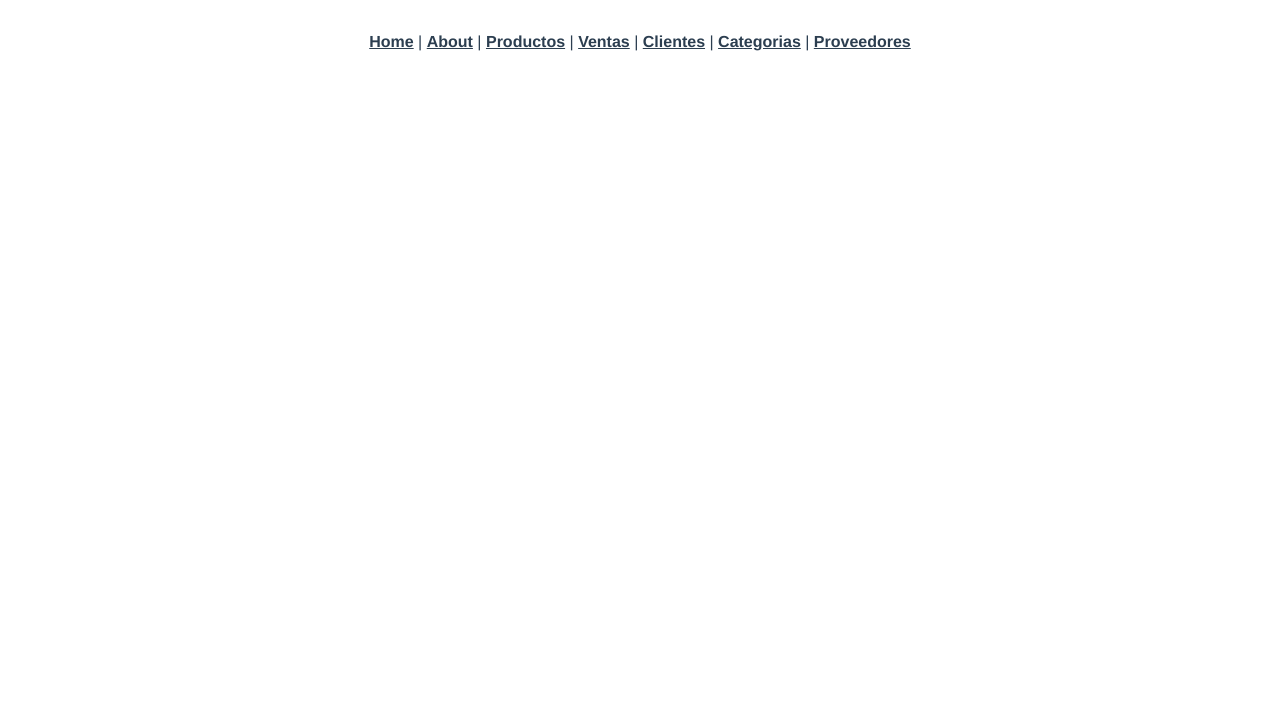
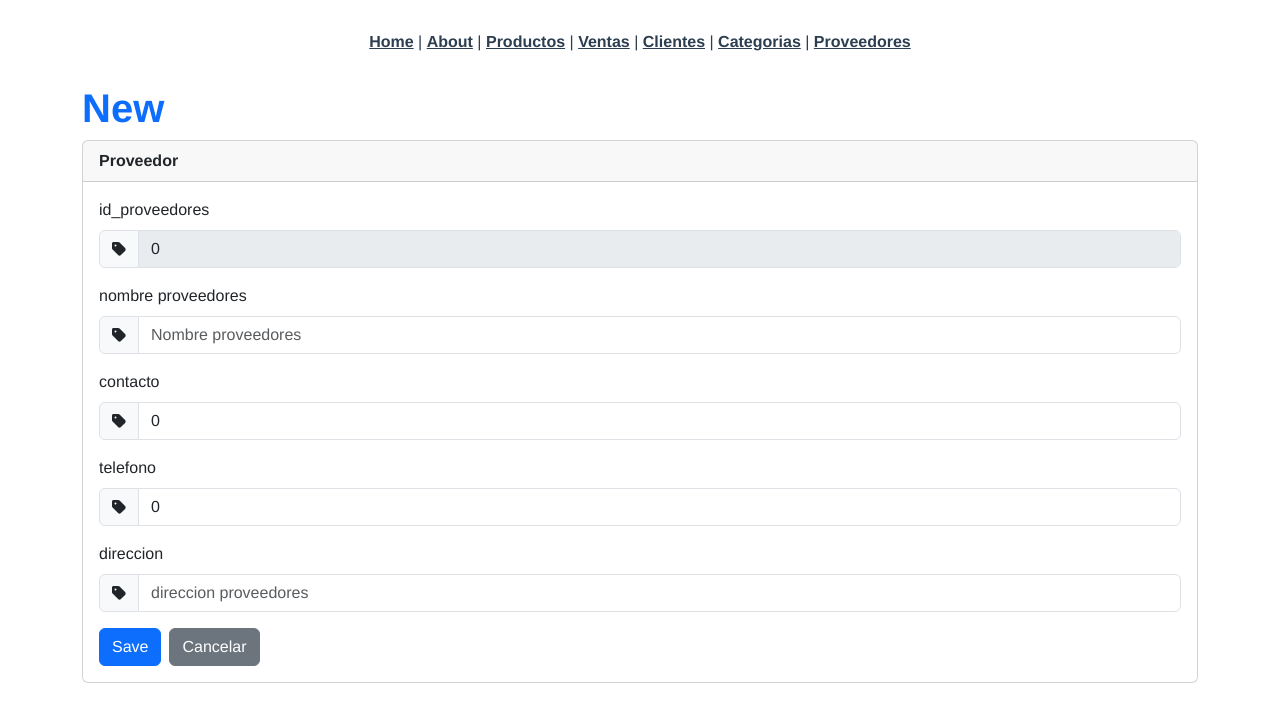
Before and after one commit to turcompu2000/Tienda_Electronica_VUE, a Vue app: page /#/add-proveedor in a window 1280 px wide. Shown: the top 722 px of the page. Built offline with nearby package versions, Linux system fonts and the light colour scheme; no server answers.

Commit message:
Proveedores (New) VUE

```diff
--- /dev/null
+++ b/src/components/proveedores/NewProveedor.vue
@@ -0,0 +1,109 @@
+<template>
+    <div class="container text-start">
+        <h1 class="text-primary fw-bold">New</h1>
+        <div class="card">
+            <div class="card-header fw-bold">
+                Proveedor
+            </div>
+            <div class="card-body">
+                <form @submit.prevent="saveProveedor">
+
+                <div class="row mb-3">
+                    <label for="id_proveedores" class="form-label">id_proveedores</label>
+                    <div class="input-group">
+                        <div class="input-group-text"><font-awesome-icon icon="tag" /></div>
+                        <input type="text" class="form-control" id="id_proveedores" placeholder="Codigo proveedores" disabled
+                          v-model='proveedor.id_proveedores'>
+                    </div>
+                </div>
+
+                <div class="row mb-3">
+                    <label for="nombre" class="form-label">nombre proveedores</label>
+                    <div class="input-group">
+                        <div class="input-group-text"><font-awesome-icon icon="tag" /></div>
+                        <input type="text" class="form-control" id="nombre" placeholder="Nombre proveedores"
+                          v-model='proveedor.nombre'>
+                    </div>
+                </div>
+
+                <div class="row mb-3">
+                    <label for="contacto" class="form-label">contacto</label>
+                    <div class="input-group">
+                        <div class="input-group-text"><font-awesome-icon icon="tag" /></div>
+                        <input type="text" class="form-control" id="contacto" placeholder="contacto proveedores"
+                          v-model='proveedor.contacto'>
+                    </div>
+                </div>
+
+                <div class="row mb-3">
+                    <label for="telefono" class="form-label">telefono</label>
+                    <div class="input-group">
+                        <div class="input-group-text"><font-awesome-icon icon="tag" /></div>
+                        <input type="text" class="form-control" id="telefono" placeholder="telefono proveedores"
+                          v-model='proveedor.telefono'>
+                    </div>
+                </div>
+
+                <div class="row mb-3">
+                    <label for="direccion" class="form-label">direccion</label>
+                    <div class="input-group">
+                        <div class="input-group-text"><font-awesome-icon icon="tag" /></div>
+                        <input type="text" class="form-control" id="direccion" placeholder="direccion proveedores"
+                          v-model='proveedor.direccion'>
+                    </div>
+                </div>
+
+                <button class="btn btn-primary" type="submit">Save</button>
+                <button class="btn btn-secondary mx-2" @click="cancelar">Cancelar</button>
+                </form>
+            </div>
+        </div>
+    </div>
+</template>
+<script>
+import axios from 'axios'
+import Swal from 'sweetalert2'
+
+export default {
+    name: 'EditarProveedor',
+    data(){
+        return{
+            proveedor:{
+                id_proveedores: 0,
+                nombre: '',
+                contacto: 0,
+                telefono: 0,
+                direccion: ''
+            },
+        }
+    },
+    methods: {
+        cancelar(){
+            this.$router.push({name: 'Proveedores'})
+        },
+
+    async saveProveedor(){
+        this.proveedor.id_proveedores = this.id_proveedores
+        const res = await axios.post(`http://127.0.0.1:8000/api/proveedores/`, this.proveedor)
+        console.log(res);
+        if(res.status == 200){
+            this.$router.push({name: 'Proveedores'})
+            Swal.fire({
+                position: 'top-end',
+                icon: 'success',
+                title: 'proveedores has been saved',
+                showConfirmButton: false,
+                timer: 2000
+            })
+          }
+      }
+   },
+
+   mounted(){
+    axios.get(`http://127.0.0.1:8000/api/proveedores/`)
+         .then(response => {
+            this.proveedores = response.data.proveedores
+         })
+   },
+}
+</script>
--- a/src/router/index.js
+++ b/src/router/index.js
@@ -17,6 +17,7 @@ import EditarCategoria from '../components/categorias/EditarCategoria.vue';
 import NewCategoria from '../components/categorias/NewCategoria.vue';
 import Categorias from '../views/Categorias';
 
+import NewProveedor from '../components/proveedores/NewProveedor.vue';
 import Proveedores from '../views/Proveedores';
 
 const routes = [
@@ -91,6 +92,11 @@ const routes = [
     component: Proveedores
   },
   {
+    path: '/add-proveedor/',
+    name: 'NewProveedor',
+    component: NewProveedor
+  },
+  {
     path: '/about',
     name: 'about',
     // route level code-splitting
```
